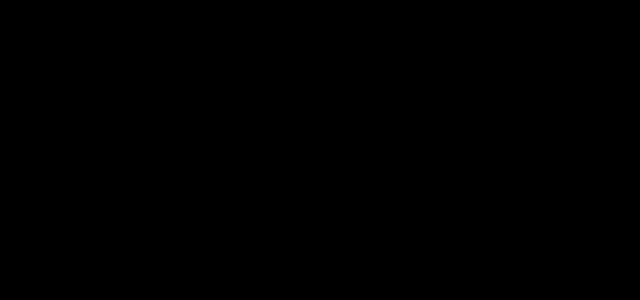
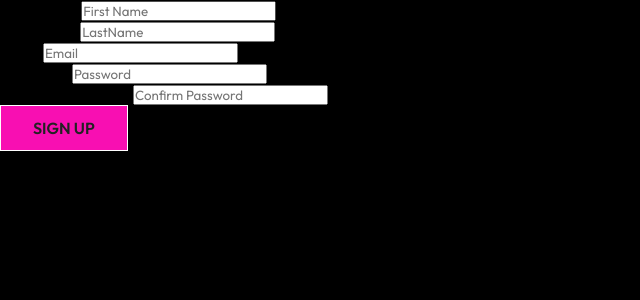
Before and after one commit to Gikonyo-Otieno/project-paperclip, a React (Create React App) app: page /signup in a window 1280 px wide. Before the commit this address had no page. Shown: the top 300 px of the page, without its empty margins (0-640 px from the left). Built offline with nearby package versions, Linux system fonts and the light colour scheme.

Commit message:
Minor changes

```diff
--- /dev/null
+++ b/db.json
@@ -0,0 +1,55 @@
+{
+    "eventData": [
+      {
+          "id": "1",
+          "name": "Jameson Connects Kenya",
+          "date":"Sat, 17 Dec 2022",
+          "venue": "Tatu City",
+          "time": "06:00 PM - 11:59 PM",
+          "price1": "2500/=",
+          "price2": "4000/=",
+          "description": "Jameson Whiskey is bringing you another edition of Jameson Connects Kenya. Get ready for the experience of the year with our line up of local and international Djs, triple distilled whiskey, food, games and unforgettable moments with your mates!"
+        },
+      {
+          "id": "2",
+          "name": "Art In The Wild",
+          "date":"Sun, 18 Dec 2022",
+          "venue": "KWS HQ, Langata Road",
+          "time": "10:00 AM - 06:00 PM",
+          "price1": "1000/=",
+          "price2": "1500/=",
+          "description": "THEME: Inspiring Art, Enhancing Conservation, Preserving Culture"
+      },
+      {
+          "id": "3",
+          "name": "Sol Fest",
+          "date":"Sat, 17 Dec 2022",
+          "venue": "KICC",
+          "time": "12:00 PM till late",
+          "price1": "3500/=",
+          "price2": "10000/=",
+          "description": "EARLY BIRD. KSH 2,500.00 ; REGULAR. KSH 3,500.00 ; REGULAR COUPLE. KSH 5,000.00 ; GOLDEN CIRCLE. KSH 4,500.00 ; VIP. KSH 10, 000 ; VIP COUPLES. KSH 17,500"
+      },
+      {
+          "id": "4",
+          "name": "Because You Said So",
+          "date":"Fri, 16 Dec 2022",
+          "venue": "Braeburn Theater",
+          "time": "07:00 PM - 11:59 PM",
+          "price1": "2500/=",
+          "price2": "3000/=",
+          "description": "Different colours one people! Celebrating diversity. Safe to say, get your tickets today"
+      },
+      {
+          "id": "5",
+          "name": "Kenya Fashion Awards",
+          "date":"Sat, 17 Dec 2022",
+          "venue": "The Hub, Karen",
+          "time": "06:30 PM - 10:30 PM",
+          "price1": "3000/=",
+          "price2": "7000/=",
+          "description": "The Kenya Fashion Awards 2022 Event will be held on 3rd of December at The Hub Karen from 6.30 PM to 10.30 pm. "
+      }
+    ]
+
+  }
--- a/package.json
+++ b/package.json
@@ -6,6 +6,7 @@
     "@testing-library/jest-dom": "^5.16.5",
     "@testing-library/react": "^13.4.0",
     "@testing-library/user-event": "^13.5.0",
+    "json-server": "^0.17.1",
     "react": "^18.2.0",
     "react-dom": "^18.2.0",
     "react-icons": "^4.7.1",
--- a/src/App.js
+++ b/src/App.js
@@ -2,9 +2,9 @@
 // import Navbar from './components/Navbar'
 import './App.css';
 import Home from './routes/Home';
-import About from './routes/About';
-import Project from './routes/Project';
-import Contact from './routes/Contact';
+import Airline from './routes/Airline';
+import Movies from './routes/Movies';
+import Signup from './routes/Signup';
 import {Route, Routes} from 'react-router-dom'
 
 
@@ -14,9 +14,9 @@
     <>
       <Routes>
         <Route path="/" element = {<Home />} />
-        <Route path="/project" element = {<Project />} />
-        <Route path="/about" element = {<About />} />
-        <Route path="/contact" element = {<Contact />} />
+        <Route path="/movies" element = {<Movies />} />
+        <Route path="/airline" element = {<Airline />} />
+        <Route path="/signup" element = {<Signup />} />
       </Routes>
     </>
   );
--- a/src/index.css
+++ b/src/index.css
@@ -24,7 +24,7 @@
   padding: 12px 32px;
   font-size: 1rem;
   text-transform: uppercase;
-  background: rgb(248, 217, 15);
+  background: rgb(248, 15, 178);
   color: #222;
   border: 1px solid #fff;
   font-weight: 600;
--- a/src/routes/About.js
+++ /dev/null
@@ -1,9 +0,0 @@
-import React from 'react'
-
-const About = () => {
-  return (
-    <div>About</div>
-  )
-}
-
-export default About
--- /dev/null
+++ b/src/routes/Airline.js
@@ -0,0 +1,9 @@
+import React from 'react'
+
+const Airline= () => {
+  return (
+    <div>Airline</div>
+  )
+}
+
+export default Airline
--- a/src/routes/Contact.js
+++ /dev/null
@@ -1,9 +0,0 @@
-import React from 'react'
-
-const Contact = () => {
-  return (
-    <div>Contact</div>
-  )
-}
-
-export default Contact
--- a/src/routes/Home.js
+++ b/src/routes/Home.js
@@ -1,13 +1,30 @@
-import React from 'react'
+import React, {useState, useEffect} from 'react'
 import Navbar from '../components/Navbar'
 import Heroimg from '../components/Heroimg'
 import Footer from '../components/Footer'
+import Card from '../components/Footer'
+
+
+
+function Data (){
+    const [Data, setData] = useState([]);
+
+    useEffect(() => {
+      fetch("http://localhost:3000/eventData")
+        .then((response) => response.json())
+        .then((data) => {
+          setData(data);
+        });
+    }, []);
+}
+
 
 const Home = () => {
   return (
     <div>
         <Navbar />
         <Heroimg />
+        <Card />
         <Footer />
     </div>
   )
--- a/src/routes/Project.js
+++ b/src/routes/Movies.js
@@ -1,9 +1,9 @@
 import React from 'react'
 
-const Project = () => {
+const Movies = () => {
   return (
     <div>Movies</div>
   )
 }
 
-export default Project
+export default Movies
--- /dev/null
+++ b/src/routes/Signup.js
@@ -0,0 +1,35 @@
+
+import React from 'react';
+
+function Signup() {
+    return(
+      <div className="form">
+          <div className="form-body">
+              <div className="username">
+                  <label className="form__label" for="firstName">First Name </label>
+                  <input className="form__input" type="text" id="firstName" placeholder="First Name"/>
+              </div>
+              <div className="lastname">
+                  <label className="form__label" for="lastName">Last Name </label>
+                  <input  type="text" name="" id="lastName"  className="form__input"placeholder="LastName"/>
+              </div>
+              <div className="email">
+                  <label className="form__label" for="email">Email </label>
+                  <input  type="email" id="email" className="form__input" placeholder="Email"/>
+              </div>
+              <div className="password">
+                  <label className="form__label" for="password">Password </label>
+                  <input className="form__input" type="password"  id="password" placeholder="Password"/>
+              </div>
+              <div className="confirm-password">
+                  <label className="form__label" for="confirmPassword">Confirm Password </label>
+                  <input className="form__input" type="password" id="confirmPassword" placeholder="Confirm Password"/>
+              </div>
+          </div>
+          <div class="footer">
+              <button type="submit" class="btn">Sign up</button>
+          </div>
+      </div>
+    )
+}
+export default Signup;
```
Also changed, not shown: src/components/Card.js (added, +22 -0 lines), src/components/CardStyles.css (added), 1 other file (tests, documents, lock files or other folders).
